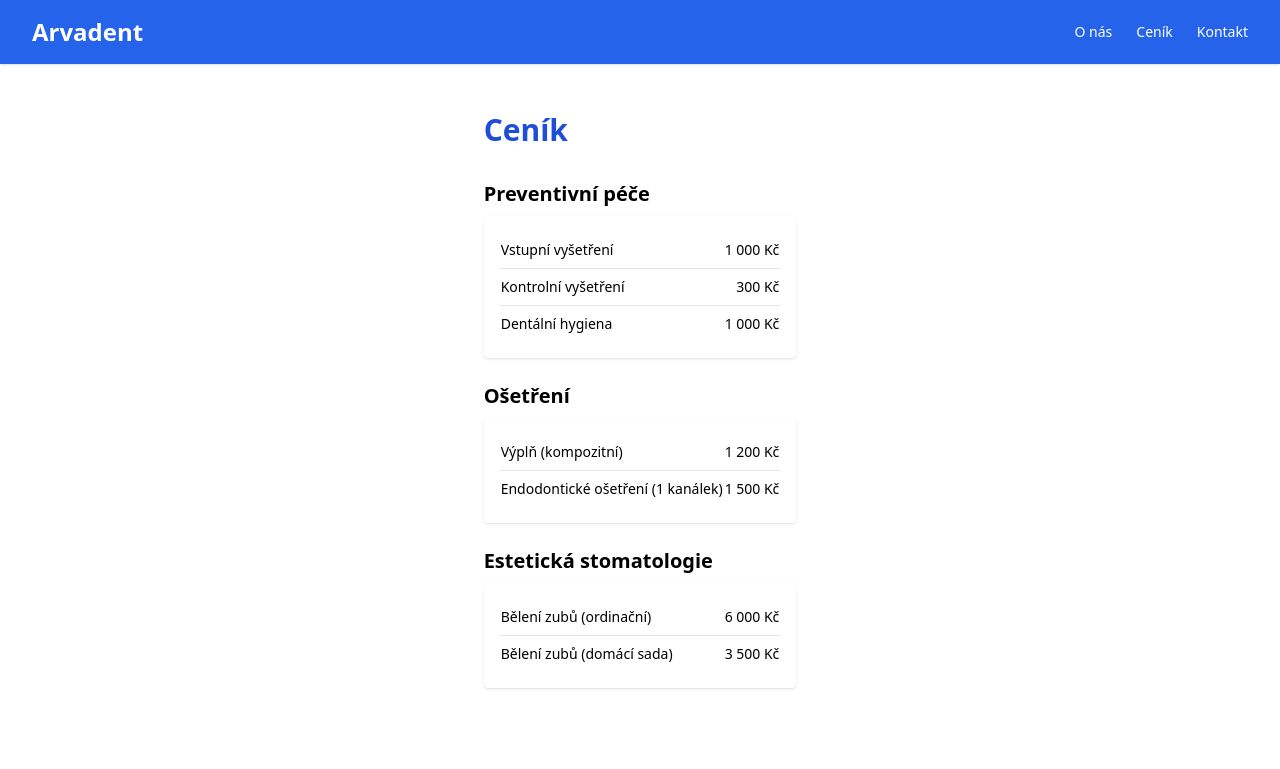
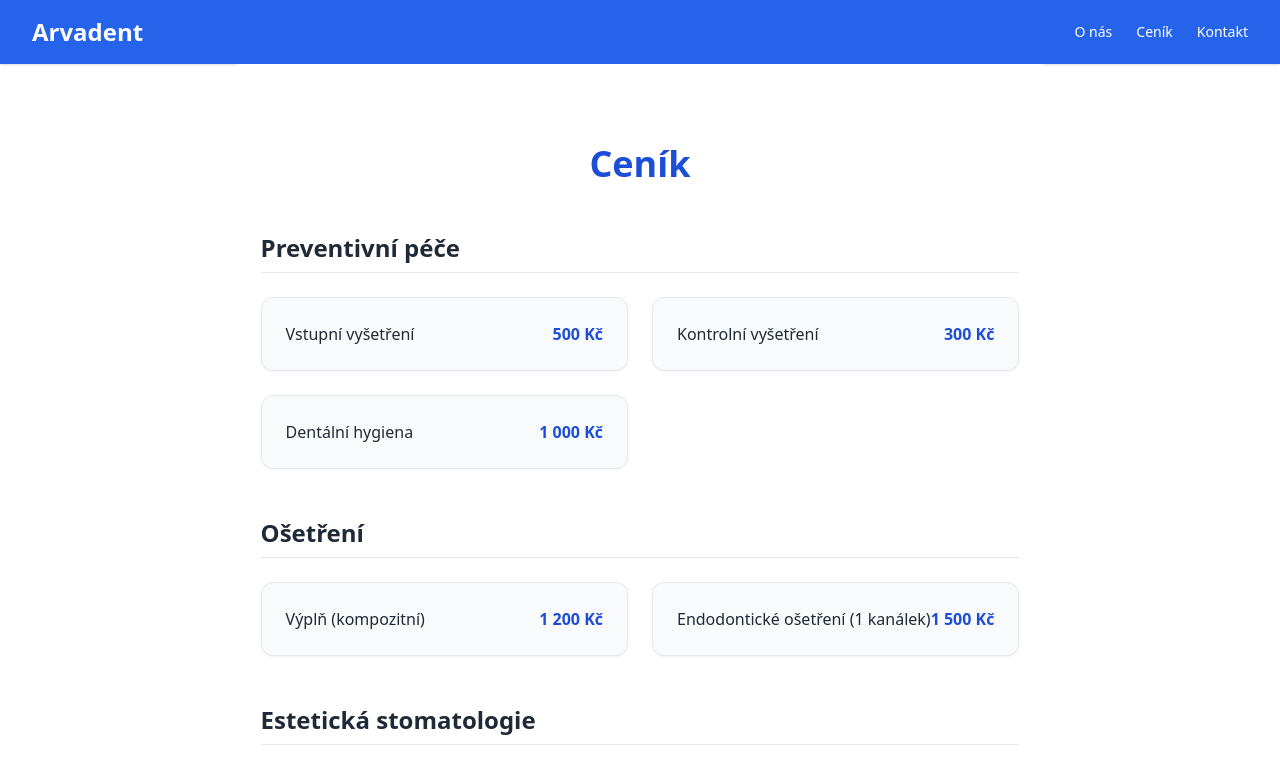
Before and after one commit to lbik/arvadent, a React (Vite) app: page /cenik in a window 1280 px wide. Shown: the top 769 px of the page. Built offline with nearby package versions, Linux system fonts and the light colour scheme.

Commit message:
Pricing page design tuning

```diff
--- a/src/pages/Pricing.jsx
+++ b/src/pages/Pricing.jsx
@@ -3,7 +3,7 @@ export default function Pricing() {
     {
       category: 'Preventivní péče',
       items: [
-        {service: 'Vstupní vyšetření', price: '1 000 Kč'},
+        {service: 'Vstupní vyšetření', price: '500 Kč'},
         {service: 'Kontrolní vyšetření', price: '300 Kč'},
         {service: 'Dentální hygiena', price: '1 000 Kč'},
       ],
@@ -18,35 +18,44 @@ export default function Pricing() {
     {
       category: 'Estetická stomatologie',
       items: [
-        {service: 'Bělení zubů (ordinační)', price: '6 000 Kč'},
-        {service: 'Bělení zubů (domácí sada)', price: '3 500 Kč'},
+        {service: 'Bělení zubů (ordinační)', price: '4 000 Kč'},
+        {service: 'Bělení zubů (domácí sada)', price: '2 500 Kč'},
       ],
     },
   ];
 
   return (
-    <section className="py-12 px-6 max-w-4xl mx-auto">
-      <h2 className="text-3xl font-bold text-blue-700 mb-8">Ceník</h2>
+    <section className="bg-white py-20 px-6">
+      <div className="max-w-screen-lg mx-auto">
+        <h2 className="text-4xl font-bold text-blue-700 mb-12 text-center">
+          Ceník
+        </h2>
 
-      {pricelist.map((group, index) => (
-        <div key={index} className="mb-6">
-          <h3 className="text-xl font-semibold mb-2">{group.category}</h3>
-          <div className="bg-white rounded shadow p-4">
-            <table className="w-full text-sm">
-              <tbody>
-                {group.items.map((item, idx) => (
-                  <tr key={idx} className="border-b last:border-0">
-                    <td className="py-2">{item.service}</td>
-                    <td className="py-2 text-right font-medium">
+        {pricelist.map((group, index) => (
+          <div key={index} className="mb-12">
+            <h3 className="text-2xl font-semibold text-gray-800 mb-6 border-b pb-2">
+              {group.category}
+            </h3>
+            <div className="grid md:grid-cols-2 gap-6">
+              {group.items.map((item, idx) => (
+                <div
+                  key={idx}
+                  className="bg-gray-50 border border-gray-200 rounded-xl p-6 shadow-sm hover:shadow-md transition-shadow"
+                >
+                  <div className="flex justify-between items-center">
+                    <span className="text-gray-800 font-medium">
+                      {item.service}
+                    </span>
+                    <span className="text-blue-700 font-bold">
                       {item.price}
-                    </td>
-                  </tr>
-                ))}
-              </tbody>
-            </table>
+                    </span>
+                  </div>
+                </div>
+              ))}
+            </div>
           </div>
-        </div>
-      ))}
+        ))}
+      </div>
     </section>
   );
 }
```
